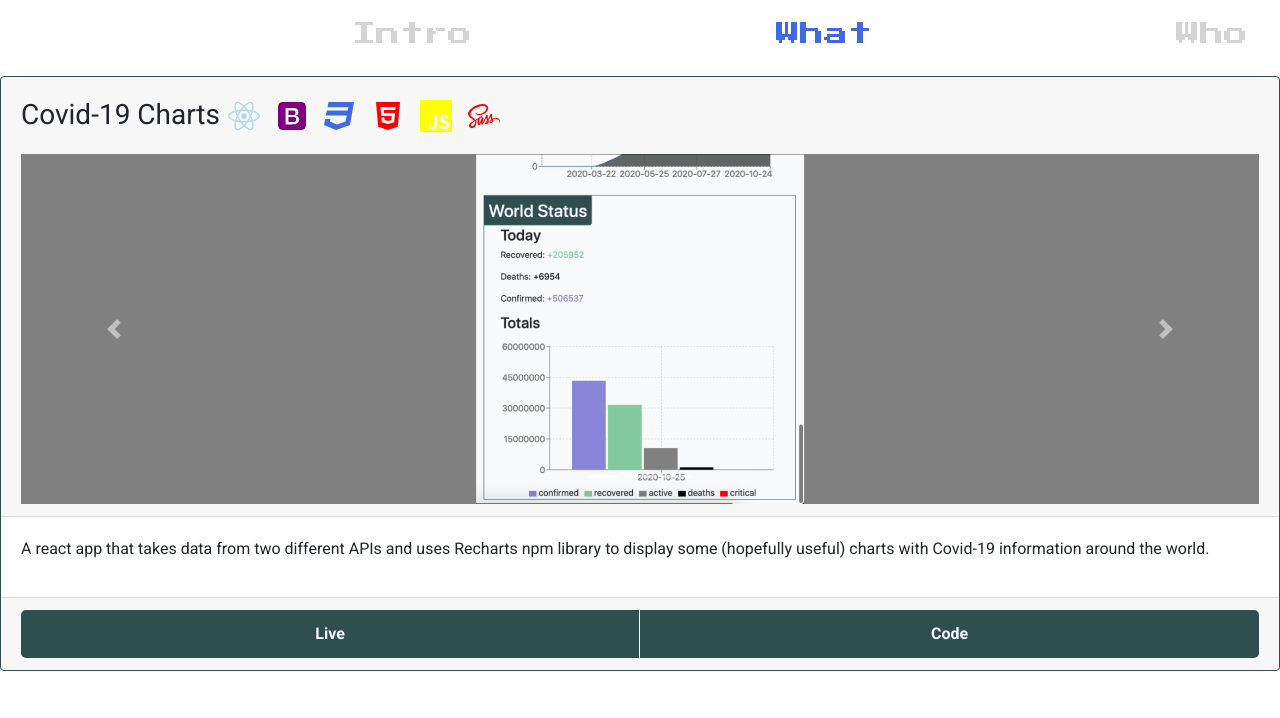
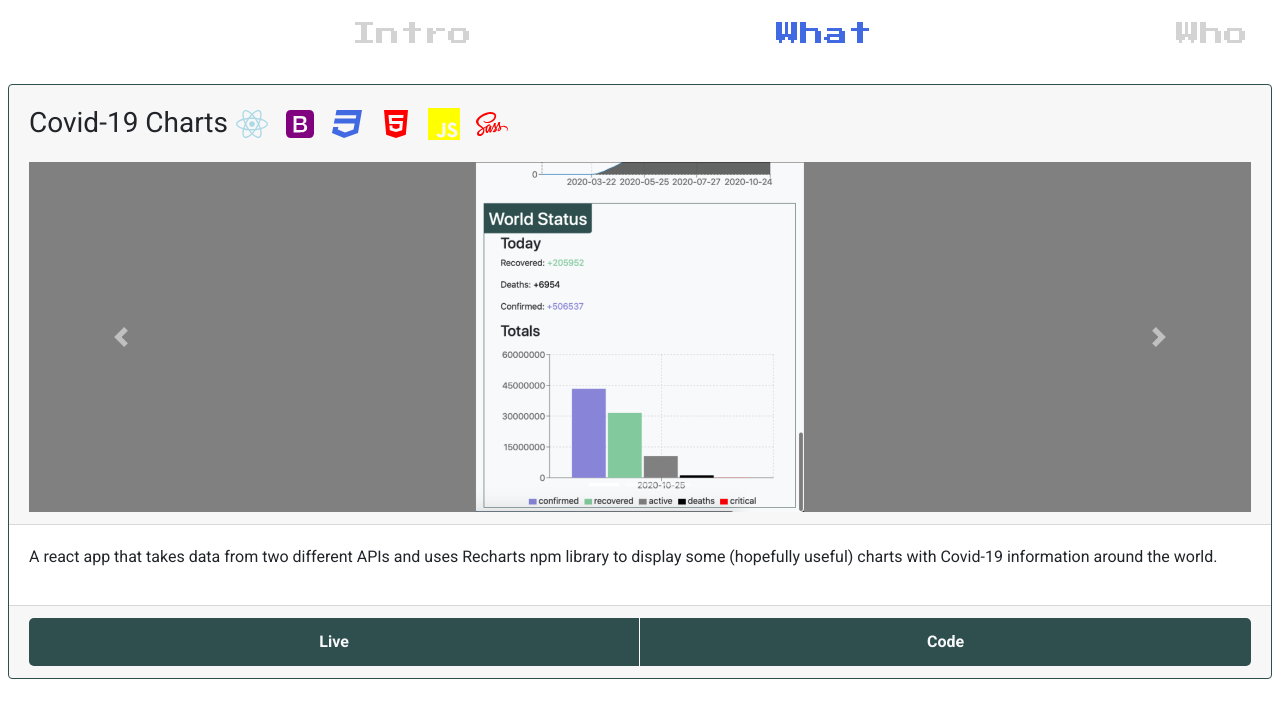
Before and after one commit to irlgabriel/portfolio, a React (Create React App) app: page /#/what in a window 1280 px wide. Shown: the top 718 px of the page. Built offline with nearby package versions, Linux system fonts and the light colour scheme.

Commit message:
fixed issue with macos kinetic scrolling

```diff
--- a/src/components/Projects/MainProject/MainProject.js
+++ b/src/components/Projects/MainProject/MainProject.js
@@ -20,12 +20,6 @@ import { ImageContainer } from "./Mainproject.components";
 export default function MainProject({ images, id, name, techIcons, desc, liveURL, codeURL, setParentAnimating }) {
   const [activeIndex, setActiveIndex] = useState(0);
   const [animating, setAnimating] = useState(false);
-
-  useEffect(() => {
-    setTimeout(() => {
-      setParentAnimating(false)
-    }, 700)
-  }, [])
 
   const next = () => {
     if (animating) return;
@@ -60,6 +54,7 @@ export default function MainProject({ images, id, name, techIcons, desc, liveURL
           </span>
         ))}
         <CardSubtitle className="mb-3"></CardSubtitle>
+        {
         <Carousel
           interval={false}
           activeIndex={activeIndex}
@@ -93,9 +88,9 @@ export default function MainProject({ images, id, name, techIcons, desc, liveURL
             onClickHandler={next}
           />
         </Carousel>
+        }
       </CardHeader>
       <CardBody>
-        {/* Description */}
         <p>{desc}</p>
       </CardBody>
       <CardFooter>
--- a/src/components/Projects/Projects.js
+++ b/src/components/Projects/Projects.js
@@ -1,7 +1,6 @@
 import React, { useState } from "react";
 import { mainProjects } from "./Data";
 import { MainProject } from "..";
-import { Row, Col } from "reactstrap";
 import { CSSTransition } from "react-transition-group";
 
 
@@ -10,7 +9,13 @@ export default () => {
   const [slide, setSlide] = useState(0);
   const [animating, setAnimating] = useState(false);
 
+  var prevTime = new Date().getTime();
   const handleScroll = (e) => {
+    // Check for kinetic scroll first
+    var curTime = new Date().getTime();
+    if(typeof prevTime !== 'undefined'){
+      var timeDiff = curTime - prevTime;
+      if(timeDiff > 100) {
         if(animating) return;
         if(e.deltaY > 0) {
           if(slide !== slides - 1) {
@@ -25,15 +30,21 @@ export default () => {
           }
         }
       }
+    }
+    prevTime = curTime;
+  }
   return (
-    <div onWheel={handleScroll}>
+    <div className="mx-2 my-2 overflow-hidden" onWheel={handleScroll}>
       <CSSTransition
         in={animating}
         classNames="section-scroll"
-        timeout={700}
+        addEndListener={(node) => {
+          // use the css transitionend event to mark the finish of a transition
+          node.addEventListener('transitionend', () => {setAnimating(false)}, false);
+        }}
       >
         <div className="section-scroll">
-          <MainProject setParentAnimating={setAnimating} {...mainProjects[slide]} />
+          <MainProject {...mainProjects[slide]} />
         </div>
       </CSSTransition>
     </div>
--- a/src/globalStyles.js
+++ b/src/globalStyles.js
@@ -103,6 +103,7 @@ body {
   background-image: url("images/me.jpeg")
 }
 
+// REACT-TRANSITION-GROUP ANIMATIONS
 .page-enter {
   transform: translateX(-100%);
 }
@@ -117,7 +118,6 @@ body {
   transform: translateX(100%);
   transition: all 300ms;
 }
-
 
 .section-scroll-enter {
   transform: translateY(100%);
```
Lines whose indentation alone changed are shown as unchanged.
